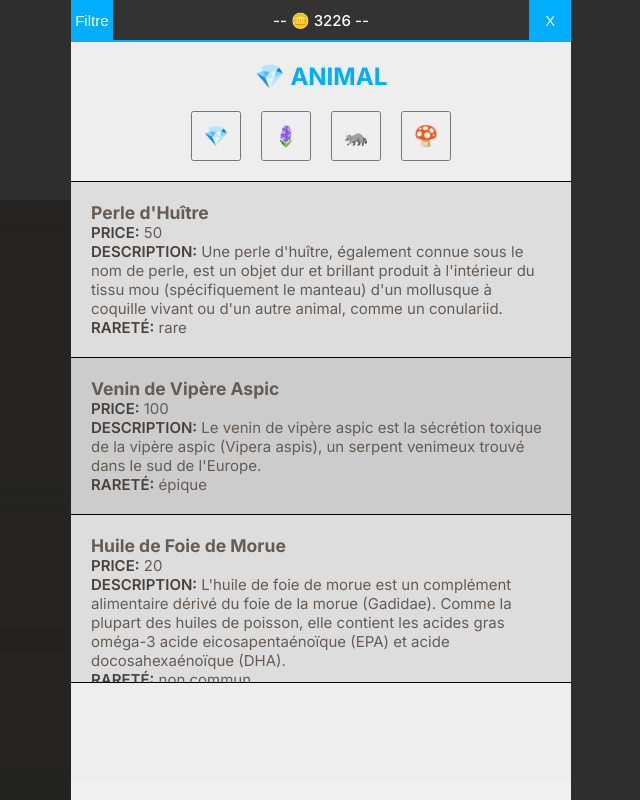
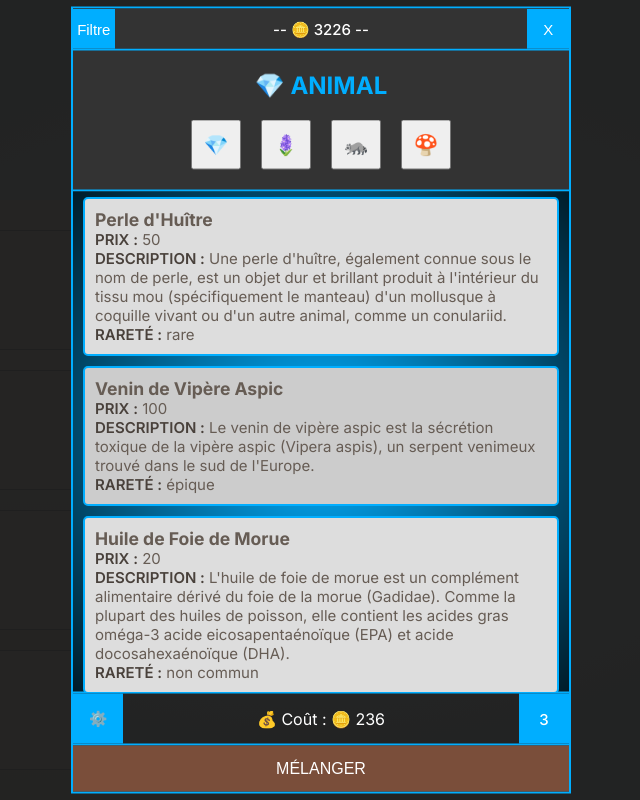
Before and after one commit to Guiomino/apprenti-alchimiste, a Next.js app: page /gamingPage in a window 1280 px wide. Both pictures are taken after a click on the button "Animal". Shown: the whole page, without its empty margins (319-959 px from the left). Built offline with nearby package versions, Linux system fonts and the light colour scheme.

Commit message:
styles(modal ingredients)

```diff
--- a/src/app/components/apothecaryCabinet/apothecaryCabinet.tsx
+++ b/src/app/components/apothecaryCabinet/apothecaryCabinet.tsx
@@ -8,10 +8,10 @@ interface ApothecaryCabinetProps {
 const ApothecaryCabinetComponent: React.FC<ApothecaryCabinetProps> = ({ openIngredientsModal }) => {
     return (
         <div className={styles.apothecaryCabinet}>
-            <button className={styles.mineral} onClick={() => openIngredientsModal('mineral')}>Mineral</button>
-            <button className={styles.vegetal} onClick={() => openIngredientsModal('vegetal')}>Vegetal</button>
+            <button className={styles.mineral} onClick={() => openIngredientsModal('mineral')}>Minéral</button>
+            <button className={styles.vegetal} onClick={() => openIngredientsModal('vegetal')}>Végétal</button>
             <button className={styles.animal} onClick={() => openIngredientsModal('animal')}>Animal</button>
-            <button className={styles.mushroom} onClick={() => openIngredientsModal('mushroom')}>Mushroom</button>
+            <button className={styles.mushroom} onClick={() => openIngredientsModal('mushroom')}>Champignon</button>
         </div>
     );
 };
--- a/src/app/components/modalIngredients/modalIngredients.module.scss
+++ b/src/app/components/modalIngredients/modalIngredients.module.scss
@@ -9,8 +9,7 @@
   .modalWindow {
     position: absolute;
     width: 500px;
-    height: 800px;
-    background-color: #f1f1f1;
+    border: 2px solid #00aeff;
     top: 50%;
     left: 50%;
     transform: translate(-50%, -50%);
@@ -26,8 +25,8 @@
     }
     .modalTop {
       gap: 20px;
-      background-color: #eee;
-      border-bottom: 1px solid black;
+      background-color: #333;
+      border-bottom: 2px solid #00aeff;
 
       .filterAndGoldAndClose {
         width: 100%;
@@ -74,6 +73,7 @@
         align-items: center;
         justify-content: center;
         color: #00aeff;
+        text-transform: uppercase;
       }
 
       .category {
@@ -96,14 +96,17 @@
     .modalMiddle {
       height: 500px;
       overflow: auto;
+      background: radial-gradient(#00aeff, #001c29);
 
       .ingredientCard {
-        padding: 20px;
+        padding: 10px;
+        margin: 5px 10px;
         font-size: 15px;
         font-weight: 400;
         color: #665c54;
         transition: 0.3s;
-        border-bottom: 1px solid black;
+        border: 2px solid #00aeff;
+        border-radius: 5px;
 
         span {
           font-weight: 600;
@@ -118,10 +121,6 @@
           background-color: #ddd;
         }
 
-        &:last-child {
-          border-bottom: none; // NON MAIS POURQUOI CA FONCTIONNE PAS ????
-        }
-
         &:hover {
           background-color: #aabbc0;
           cursor: pointer;
@@ -132,8 +131,57 @@
     // BOTTOM MODAL WINDOWS
     .modalBottom {
       height: 100px;
-      background-color: #eee;
-      border-top: 1px solid black;
+      border-top: 2px solid #00aeff;
+
+      .settingsAndCostAndNumberOfIngreients {
+        width: 100%;
+        display: flex;
+        justify-content: space-between;
+        align-items: center;
+        border-bottom: 2px solid #00aeff;
+
+        .cost {
+          color: #fff;
+        }
+        .settings,
+        .numberOfIngredients {
+          display: flex;
+          align-items: center;
+          justify-content: center;
+          width: 50px;
+          height: 50px;
+          color: white;
+          font-size: 15px;
+          font-weight: 500;
+          background-color: #00aeff;
+          border: none;
+          cursor: pointer;
+          transition: 0.3s;
+
+          &:hover {
+            background-color: #65c6f3;
+          }
+        }
+      }
+      .addButton {
+        color: white;
+        font-size: 16px;
+        font-weight: 500;
+        text-transform: uppercase;
+        width: 100%;
+        height: 50px;
+        display: flex;
+        align-items: center;
+        justify-content: center;
+        background-color: #7a4e3a;
+        border: none;
+        transition: 0.3s;
+        cursor: pointer;
+
+        &:hover {
+          background-color: #3a7a3d;
+        }
+      }
     }
   }
 }
--- a/src/app/components/modalIngredients/modalIngredients.tsx
+++ b/src/app/components/modalIngredients/modalIngredients.tsx
@@ -38,7 +38,7 @@ const ModalIngredients: React.FC<ModalIngredientsProps> = ({ closeIngredientsMod
                         <span className={styles.gold}>-- 🪙 3226 --</span>
                         <button className={styles.close} onClick={closeIngredientsModal}>X</button>
                     </div>
-                    <h2 className={styles.title}>💎 {ingredientType.toUpperCase()}</h2>
+                    <h2 className={styles.title}>💎 {ingredientType}</h2>
                     <div className={styles.category}>
                         <button className={styles.mineral}>💎</button>
                         <button className={styles.vegetal}>🪻</button>
@@ -50,19 +50,20 @@ const ModalIngredients: React.FC<ModalIngredientsProps> = ({ closeIngredientsMod
                     {Object.keys(ingredients[ingredientType]).map((ingredientName, index) => (
                         <div key={index} className={styles.ingredientCard}>
                             <h3>{ingredientName}</h3>
-                            <p><span>Price:</span> {ingredients[ingredientType][ingredientName].price}</p>
-                            <p><span>Description:</span> {ingredients[ingredientType][ingredientName].description}</p>
-                            <p><span>Rareté:</span> {ingredients[ingredientType][ingredientName].rarity}</p>
+                            <p><span>Prix :</span> {ingredients[ingredientType][ingredientName].price}</p>
+                            <p><span>Description :</span> {ingredients[ingredientType][ingredientName].description}</p>
+                            <p><span>Rareté :</span> {ingredients[ingredientType][ingredientName].rarity}</p>
                         </div>
                     ))}
                     <div className={styles.scrollList}></div>
                 </div>
                 <div className={styles.modalBottom}>
-                    <div className={styles.costAndNumberOfIngreients}>
-                        <div className={styles.cost}></div>
-                        <div className={styles.numberOfIngredients}></div>
+                    <div className={styles.settingsAndCostAndNumberOfIngreients}>
+                        <button className={styles.settings}>⚙️</button>
+                        <div className={styles.cost}>💰 Coût : 🪙 236 </div>
+                        <div className={styles.numberOfIngredients}>3</div>
                     </div>
-                    <div className={styles.addButton}></div>
+                    <button className={styles.addButton}>Mélanger</button>
                 </div>
             </div>
         </div>
--- a/src/app/gamingPage/page.module.scss
+++ b/src/app/gamingPage/page.module.scss
@@ -6,18 +6,18 @@
   gap: 10px;
   width: 100%;
   height: 100vh;
-  background-color: rgb(222, 223, 222);
+  background: radial-gradient(#465555, #2f3d3d);
 
   h1 {
     font-size: 30px;
-    color: #333;
+    color: #222;
   }
 
   p {
-    color: #888;
+    color: #ccc;
   }
 
   span {
-    color: #006dac;
+    color: #ec8a08;
   }
 }
```
